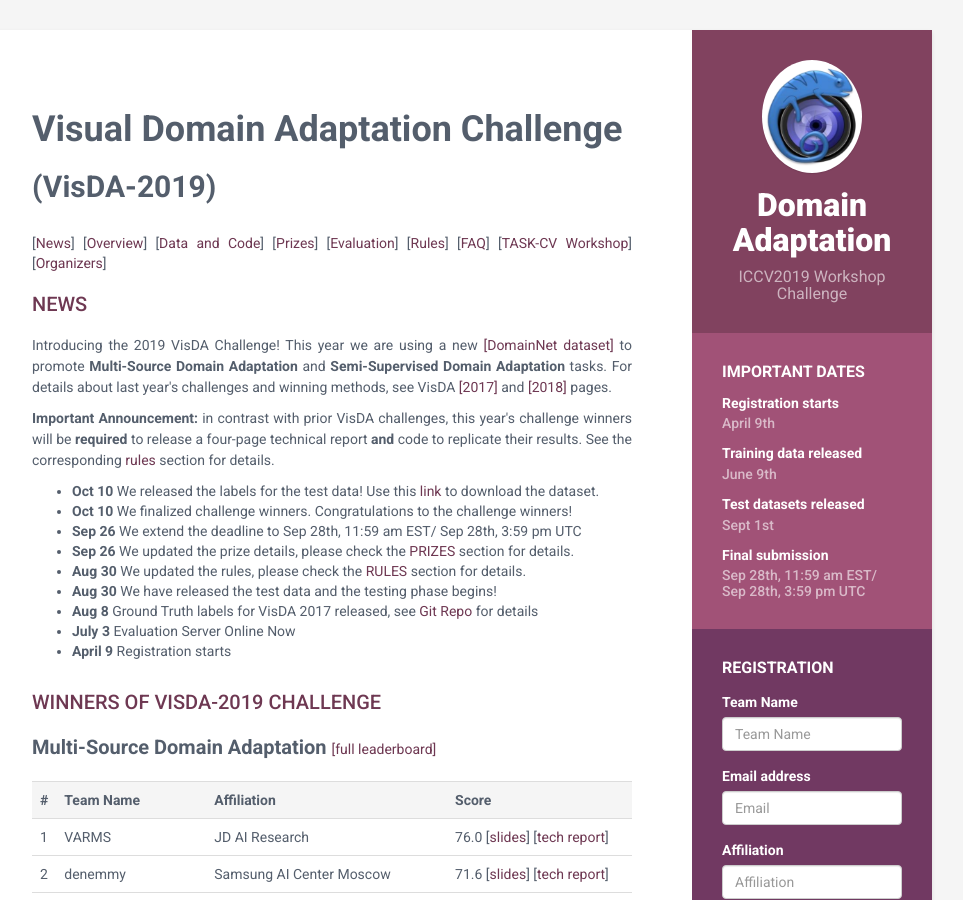
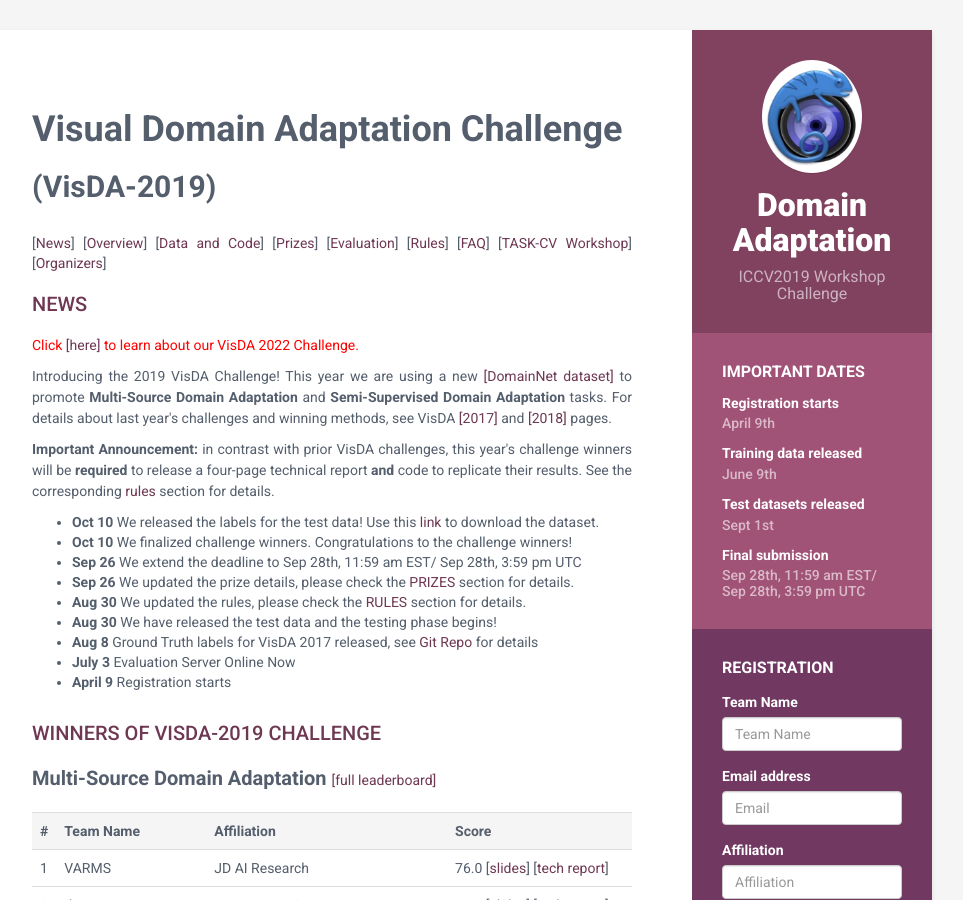
Before and after one commit to VisionLearningGroup/visda-2019, a Jekyll site: the page built from index.html, in a window 1280 px wide and 900 px high. Shown: the whole window, without its empty margins (188-1151 px from the left). Built offline with Jekyll 4.4.1, drawn with Linux system fonts in a browser that asks for light colours.

Commit message:
Update index.html

```diff
--- a/index.html
+++ b/index.html
@@ -22,7 +22,7 @@
 
 <a name = "news"></a>
 <h2 class="section-title"> News </h2>
-
+<p style="color:red"> Click <a href="https://ai.bu.edu/visda-2022/">[here]</a> to learn about our VisDA 2022 Challenge.</p>
 <p>Introducing the 2019 VisDA Challenge! This year we are using a new <a href="http://ai.bu.edu/M3SDA/">[DomainNet dataset]</a> to promote <b>Multi-Source Domain Adaptation</b> and <b>Semi-Supervised Domain Adaptation</b> tasks. For details about last year's challenges and winning methods, see VisDA <a href = "http://ai.bu.edu/visda-2017/">[2017]</a> and <a href = "http://ai.bu.edu/visda-2018/">[2018]</a> pages.</p>
 
 <p><b>Important Announcement:</b> in contrast with prior VisDA challenges, this year's challenge winners will be <b>required</b> to release a four-page technical report <b>and</b> code to replicate their results. See the corresponding <a href="#faq">rules</a> section for details. </p>
```
